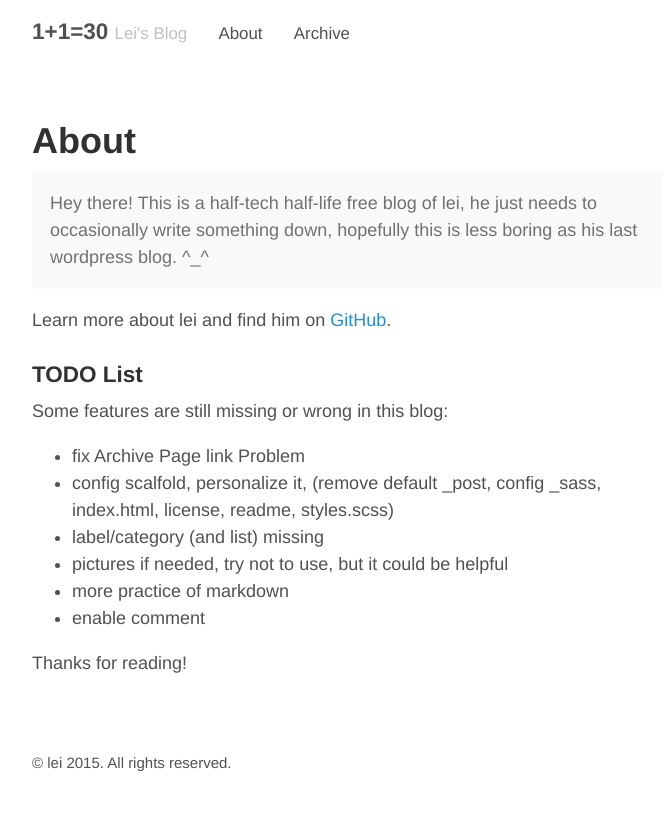
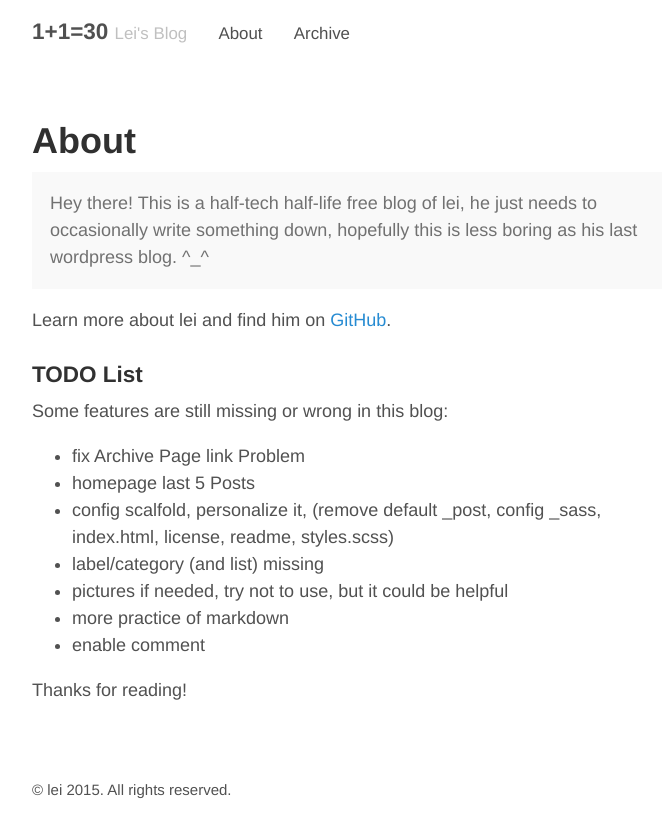
Before and after one commit to leihro/leihro.github.io, a Jekyll site: the page built from about.md, in a window 1280 px wide. Shown: the top 838 px of the page, without its empty margins (293-961 px from the left). Built offline with Jekyll 4.4.1, drawn with Linux system fonts in a browser that asks for light colours.

Commit message:
config pagination

```diff
--- a/_config.yml
+++ b/_config.yml
@@ -8,7 +8,7 @@ relative_permalinks: true
 title:               1+1=30
 tagline:             Lei's Blog
 url:
-paginate:            1
+paginate:            3
 baseurl:             ""
 
 # Assets
--- a/about.md
+++ b/about.md
@@ -14,6 +14,7 @@ Learn more about lei and find him on [GitHub](https://github.com/leihro).
 Some features are still missing or wrong in this blog:
 
 * fix Archive Page link Problem
+* homepage last 5 Posts
 * config scalfold, personalize it, (remove default _post, config _sass, index.html, license, readme, styles.scss)
 * label/category (and list) missing
 * pictures if needed, try not to use, but it could be helpful
```
Also changed, not shown: 12 other files.
